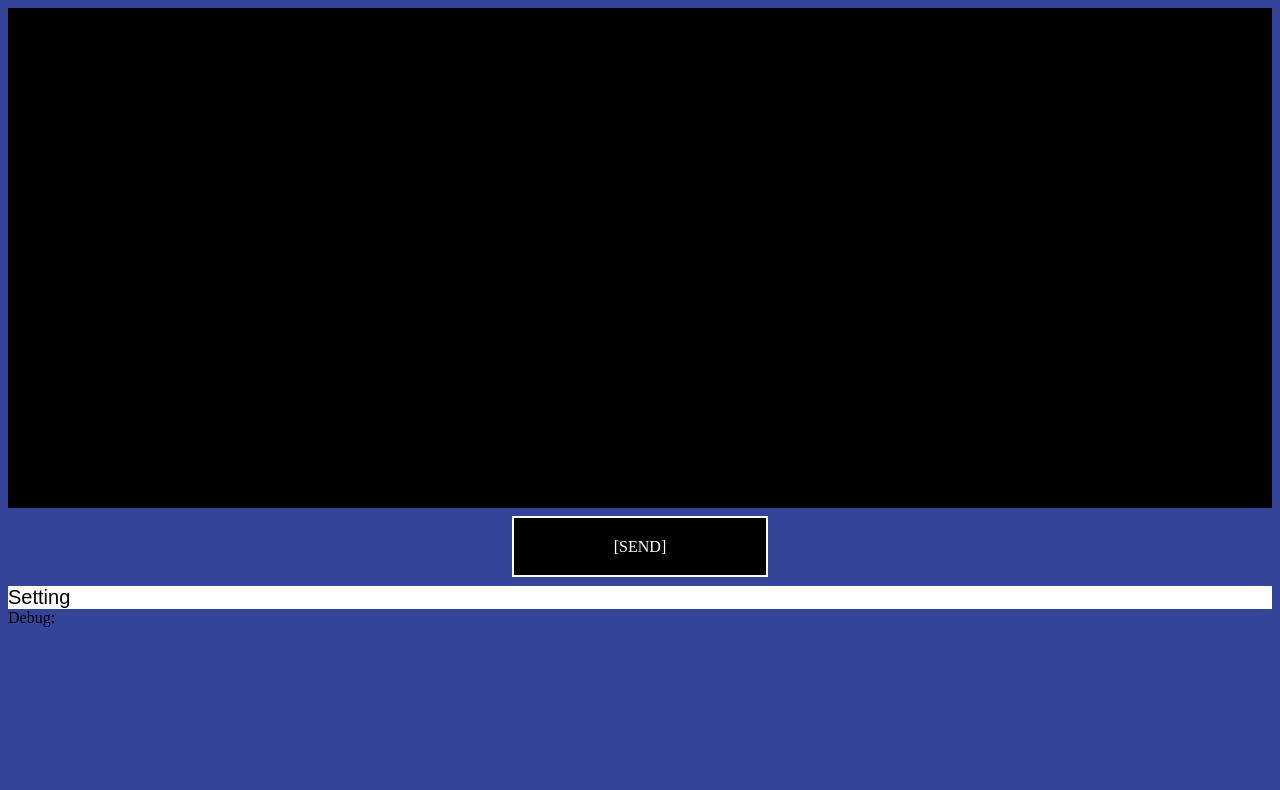
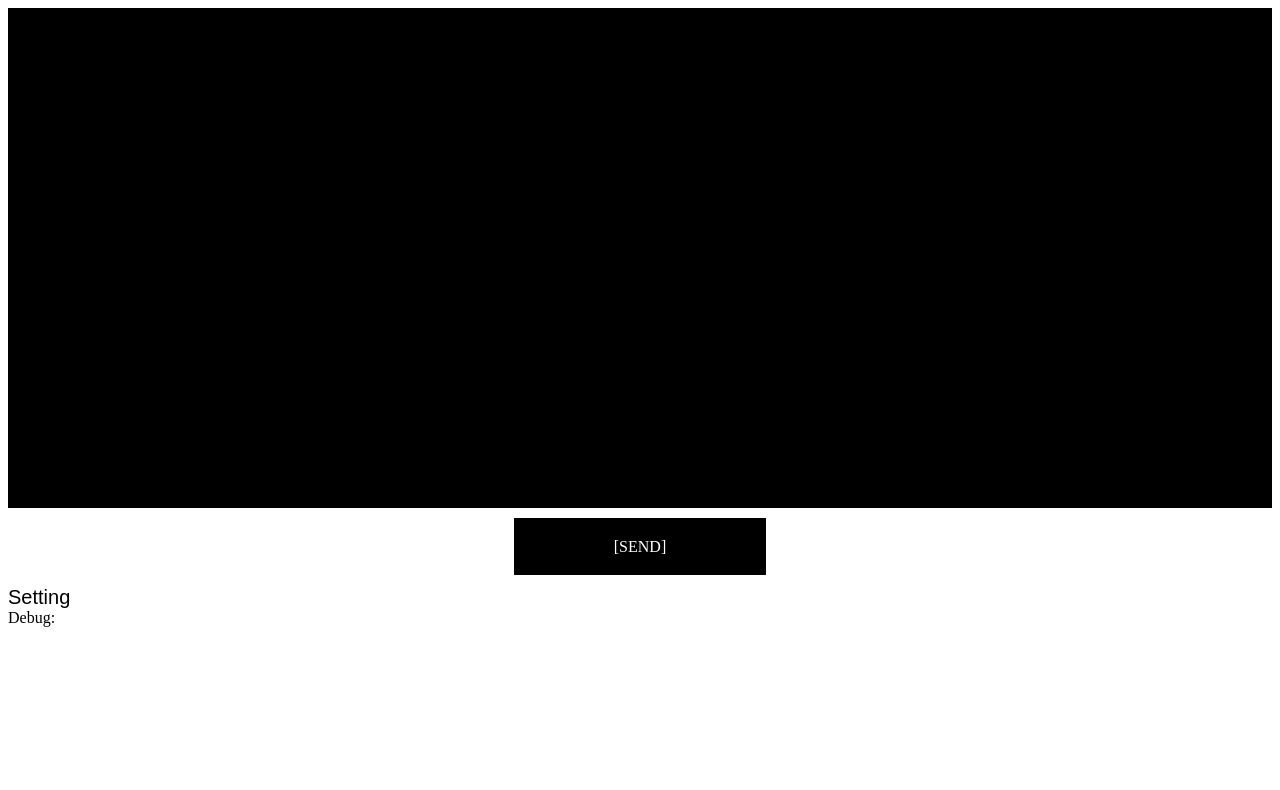
Before and after one commit to Powering111/Morse, a plain HTML site: page index.html in a window 1280 px wide. Drawn offline with Linux system fonts and the light colour scheme.

Commit message:
fixed some graphic

```diff
--- a/style.css
+++ b/style.css
@@ -1,6 +1,3 @@
-body{
-  background-color:#334499;
-}
 #display{
   background-color:black;
   color:white;
```
